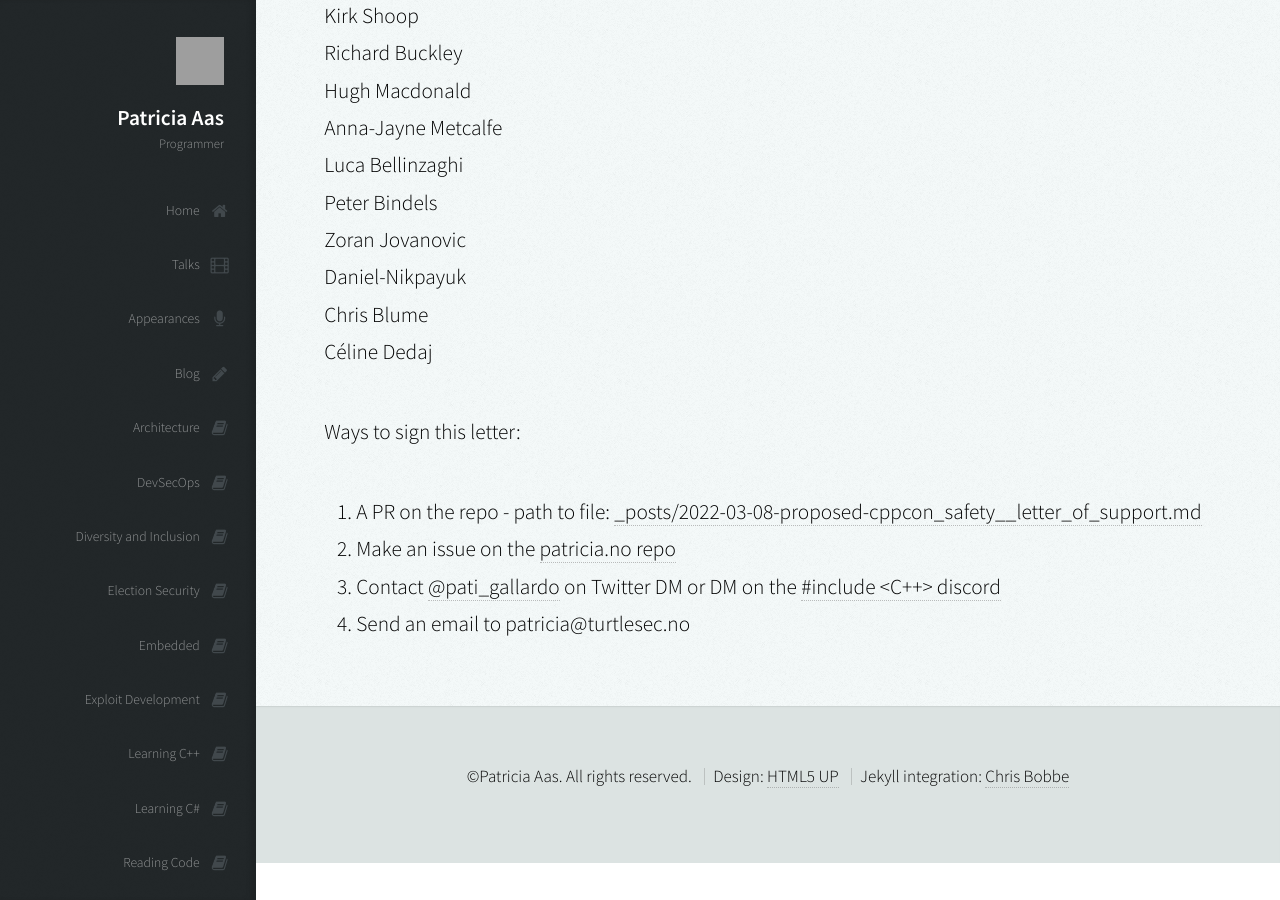
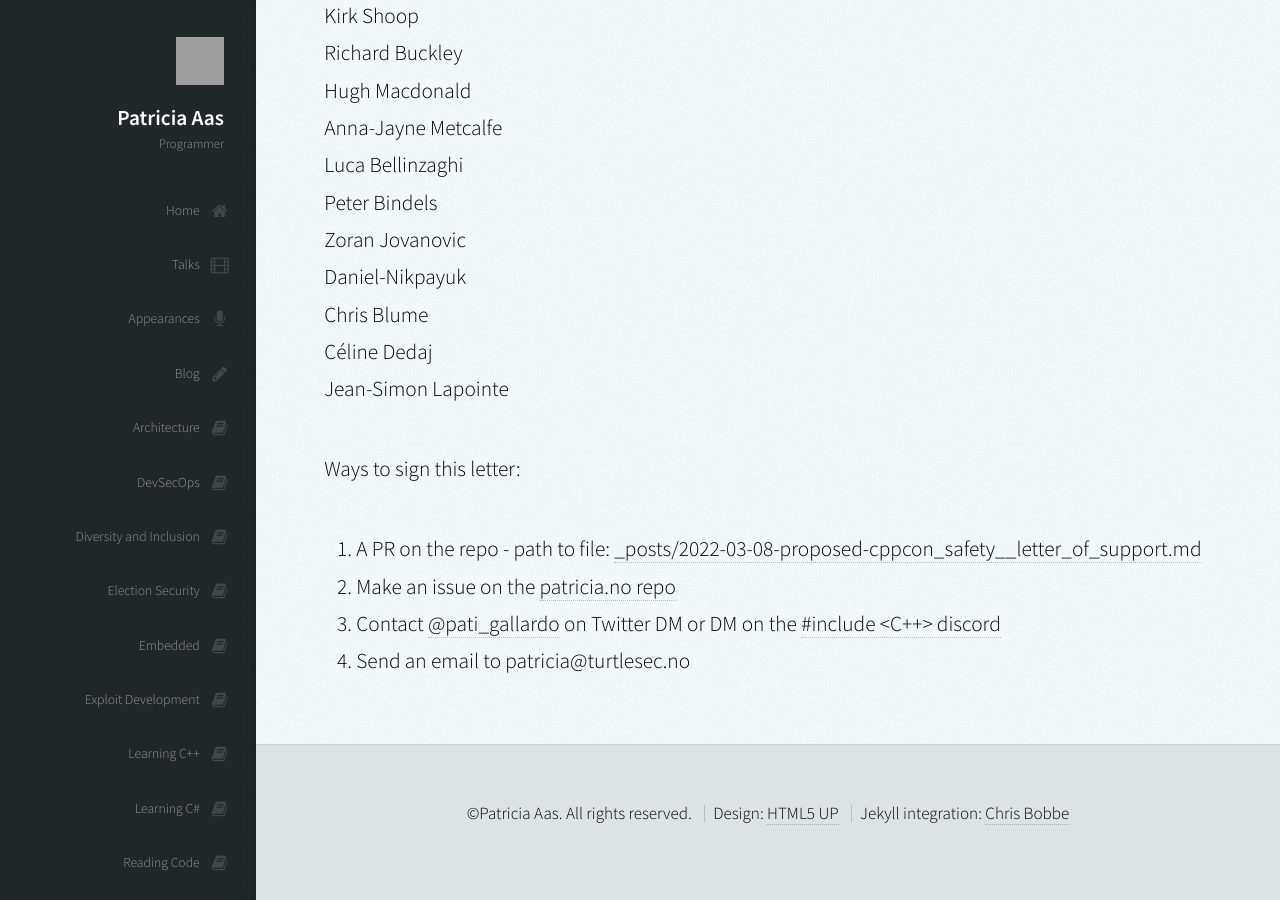
Before and after one commit to patricia-gallardo/patricia-gallardo.github.io, a Jekyll site: the page built from _posts/2022-03-08-proposed-cppcon_safety__letter_of_support.md, in a window 1280 px wide and 900 px high, scrolled down 3805 px. Built offline with Jekyll 4.4.1, drawn with Linux system fonts in a browser that asks for light colours; nearby versions of some CDN libraries; grey boxes are pictures that could not be loaded.

Commit message:
Added JS Lap Signature

```diff
--- a/_posts/2022-03-08-proposed-cppcon_safety__letter_of_support.md
+++ b/_posts/2022-03-08-proposed-cppcon_safety__letter_of_support.md
@@ -110,6 +110,7 @@ Zoran Jovanovic <br>
 Daniel-Nikpayuk <br>
 Chris Blume <br>
 Céline Dedaj <br>
+Jean-Simon Lapointe <br>
 
 
 Ways to sign this letter:
```
